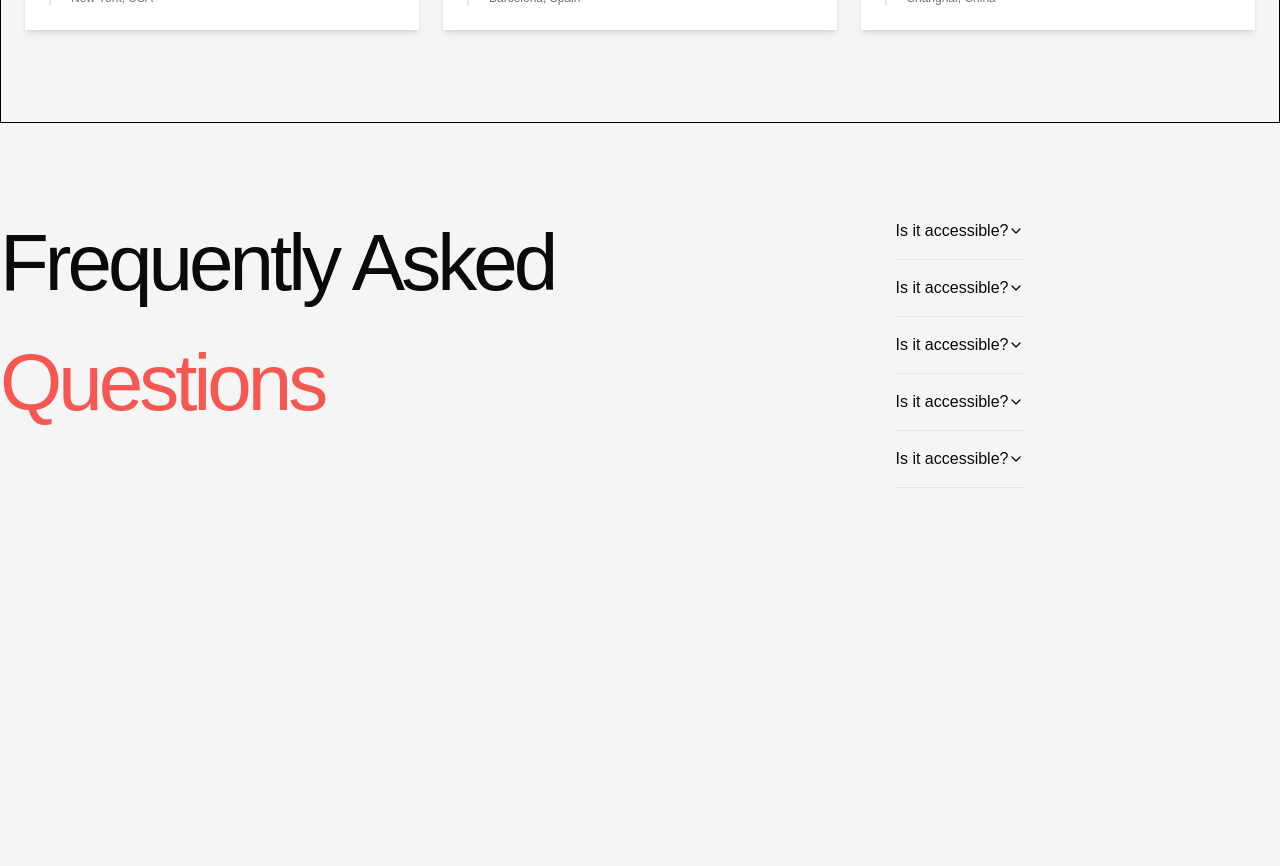
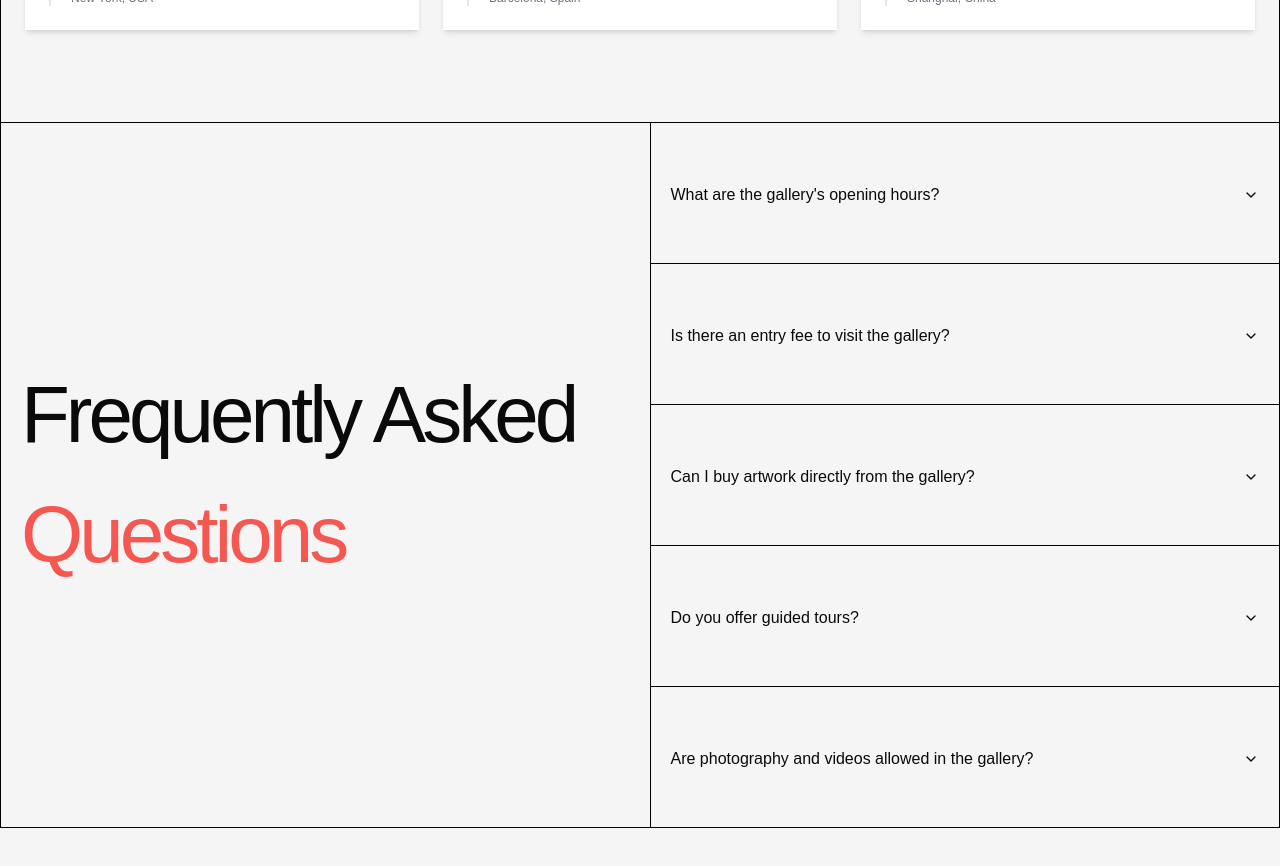
Before and after one commit to Nixk25/gallery, a Next.js app: page / in a window 1280 px wide. Shown: the part 3400-4266 px from the top of the page. Before the commit the page ends 3888 px from the top, so only its background shows below. Built offline with nearby package versions, Linux system fonts and the light colour scheme.

Commit message:
faq dodelani i respo

```diff
--- a/app/constants.ts
+++ b/app/constants.ts
@@ -121,3 +121,31 @@ export const TESTIMONIALS = [
     location: "Stockholm, Sweden",
   },
 ];
+
+export const faq = [
+  {
+    question: "What are the gallery's opening hours?",
+    answer:
+      "Our gallery is open from 10 AM to 6 PM, Monday to Saturday. We are closed on Sundays and public holidays.",
+  },
+  {
+    question: "Is there an entry fee to visit the gallery?",
+    answer:
+      "Yes, the entry fee is $10 for adults, $5 for students and seniors, and free for children under 12.",
+  },
+  {
+    question: "Can I buy artwork directly from the gallery?",
+    answer:
+      "Yes, many of the artworks on display are available for purchase. You can inquire with our staff during your visit or browse the 'Exhibitions' section on our website for more details.",
+  },
+  {
+    question: "Do you offer guided tours?",
+    answer:
+      "We offer guided tours for groups of 5 or more people. Please contact us in advance to schedule your tour.",
+  },
+  {
+    question: "Are photography and videos allowed in the gallery?",
+    answer:
+      "Photography is allowed, but please refrain from using flash. Videography is prohibited unless you have prior permission from the gallery.",
+  },
+];
--- a/app/page.tsx
+++ b/app/page.tsx
@@ -4,7 +4,7 @@ import Hero from "@/components/Hero";
 import Marquee from "@/components/Marquee";
 import SneakPeak from "@/components/SneakPeak/SneakPeak";
 import UpcomingEvents from "@/components/Events/UpcomingEvents";
-import Faq from "@/components/Faq";
+import Faq from "@/components/Faq/Faq";
 
 export default function Home() {
   return (
--- a/components/Faq.tsx
+++ /dev/null
@@ -1,59 +0,0 @@
-import React from "react";
-import {
-  Accordion,
-  AccordionContent,
-  AccordionItem,
-  AccordionTrigger,
-} from "@/components/ui/accordion";
-
-const Faq = () => {
-  return (
-    <section>
-      <div className="container">
-        <div className="flex">
-          <h2 className="capitalize subheading tracking-tighter flex-1">
-            Frequently asked <span className="text-primary">Questions</span>
-          </h2>
-          <Accordion
-            type="single"
-            collapsible
-            className="flex justify-center items-center flex-col w-full flex-1"
-          >
-            <AccordionItem value="item-1">
-              <AccordionTrigger>Is it accessible?</AccordionTrigger>
-              <AccordionContent>
-                Yes. It adheres to the WAI-ARIA design pattern.
-              </AccordionContent>
-            </AccordionItem>
-            <AccordionItem value="item-2">
-              <AccordionTrigger>Is it accessible?</AccordionTrigger>
-              <AccordionContent>
-                Yes. It adheres to the WAI-ARIA design pattern.
-              </AccordionContent>
-            </AccordionItem>
-            <AccordionItem value="item-3">
-              <AccordionTrigger>Is it accessible?</AccordionTrigger>
-              <AccordionContent>
-                Yes. It adheres to the WAI-ARIA design pattern.
-              </AccordionContent>
-            </AccordionItem>
-            <AccordionItem value="item-1">
-              <AccordionTrigger>Is it accessible?</AccordionTrigger>
-              <AccordionContent>
-                Yes. It adheres to the WAI-ARIA design pattern.
-              </AccordionContent>
-            </AccordionItem>
-            <AccordionItem value="item-1">
-              <AccordionTrigger>Is it accessible?</AccordionTrigger>
-              <AccordionContent>
-                Yes. It adheres to the WAI-ARIA design pattern.
-              </AccordionContent>
-            </AccordionItem>
-          </Accordion>
-        </div>
-      </div>
-    </section>
-  );
-};
-
-export default Faq;
--- /dev/null
+++ b/components/Faq/Faq.tsx
@@ -0,0 +1,18 @@
+import React from "react";
+import FaqAccordion from "./FaqAccordion";
+
+const Faq = () => {
+  return (
+    <section className="flex justify-center items-center border border-t-0 border-black mb-10">
+      <div className="flex w-full flex-col md:flex-row">
+        <h2 className="capitalize flex justify-center items-center md:items-start pt-5 md:pt-0 flex-col  subheading tracking-tighter flex-1 border-r border-black pl-5">
+          Frequently asked <br />{" "}
+          <span className="text-primary">Questions</span>
+        </h2>
+        <FaqAccordion />
+      </div>
+    </section>
+  );
+};
+
+export default Faq;
--- /dev/null
+++ b/components/Faq/FaqAccordion.tsx
@@ -0,0 +1,19 @@
+import React from "react";
+import { Accordion } from "@/components/ui/accordion";
+import { faq } from "@/app/constants";
+import FaqItem from "./FaqItem";
+const FaqAccordion = () => {
+  return (
+    <Accordion
+      type="multiple"
+      collapsible
+      className="w-full flex flex-1 flex-col"
+    >
+      {faq.map((item, i) => (
+        <FaqItem item={item} key={i} />
+      ))}
+    </Accordion>
+  );
+};
+
+export default FaqAccordion;
--- /dev/null
+++ b/components/Faq/FaqItem.tsx
@@ -0,0 +1,31 @@
+import React from "react";
+import {
+  AccordionContent,
+  AccordionItem,
+  AccordionTrigger,
+} from "@/components/ui/accordion";
+
+type FaqItemProps = {
+  item: {
+    question: string;
+    answer: string;
+  };
+};
+
+const FaqItem = ({ item }: FaqItemProps) => {
+  return (
+    <AccordionItem
+      value={item.question}
+      className="flex flex-1 py-10  flex-col data-[state=open]:bg-black data-[state=open]:text-white border-b border-black last:border-b-0  "
+    >
+      <AccordionTrigger className="px-5 text-start pt-5">
+        {item.question}
+      </AccordionTrigger>
+      <AccordionContent className="px-5 text-gray-400">
+        {item.answer}
+      </AccordionContent>
+    </AccordionItem>
+  );
+};
+
+export default FaqItem;
--- a/components/Testimonials/Testimonials.tsx
+++ b/components/Testimonials/Testimonials.tsx
@@ -3,7 +3,7 @@ import TestimonialCarousel from "./TestimonialCarousel";
 
 const Testimonials = () => {
   return (
-    <section className=" flex justify-center items-center  mb-20">
+    <section className=" flex justify-center items-center ">
       <div className="w-full relative border  md:pb-10 pb-20 border-black ">
         <div className="w-full border-b border-black">
           <h2 className="subheading  border-black border-r w-max p-5 ">
--- a/components/ui/accordion.tsx
+++ b/components/ui/accordion.tsx
@@ -1,12 +1,12 @@
-"use client"
+"use client";
 
-import * as React from "react"
-import * as AccordionPrimitive from "@radix-ui/react-accordion"
-import { ChevronDown } from "lucide-react"
+import * as React from "react";
+import * as AccordionPrimitive from "@radix-ui/react-accordion";
+import { ChevronDown } from "lucide-react";
 
-import { cn } from "@/lib/utils"
+import { cn } from "@/lib/utils";
 
-const Accordion = AccordionPrimitive.Root
+const Accordion = AccordionPrimitive.Root;
 
 const AccordionItem = React.forwardRef<
   React.ElementRef<typeof AccordionPrimitive.Item>,
@@ -17,28 +17,28 @@ const AccordionItem = React.forwardRef<
     className={cn("border-b", className)}
     {...props}
   />
-))
-AccordionItem.displayName = "AccordionItem"
+));
+AccordionItem.displayName = "AccordionItem";
 
 const AccordionTrigger = React.forwardRef<
   React.ElementRef<typeof AccordionPrimitive.Trigger>,
   React.ComponentPropsWithoutRef<typeof AccordionPrimitive.Trigger>
 >(({ className, children, ...props }, ref) => (
-  <AccordionPrimitive.Header className="flex">
+  <AccordionPrimitive.Header className="flex justify-between">
     <AccordionPrimitive.Trigger
       ref={ref}
       className={cn(
-        "flex flex-1 items-center justify-between py-4 font-medium transition-all hover:underline [&[data-state=open]>svg]:rotate-180",
+        "flex flex-1 items-center justify-between py-4 font-medium transition-all  [&[data-state=open]>svg]:rotate-180  w-full",
         className
       )}
       {...props}
     >
       {children}
-      <ChevronDown className="h-4 w-4 shrink-0 transition-transform duration-200" />
+      <ChevronDown className="h-4 w-4 justify-end flex shrink-0 transition-transform duration-200" />
     </AccordionPrimitive.Trigger>
   </AccordionPrimitive.Header>
-))
-AccordionTrigger.displayName = AccordionPrimitive.Trigger.displayName
+));
+AccordionTrigger.displayName = AccordionPrimitive.Trigger.displayName;
 
 const AccordionContent = React.forwardRef<
   React.ElementRef<typeof AccordionPrimitive.Content>,
@@ -46,13 +46,13 @@ const AccordionContent = React.forwardRef<
 >(({ className, children, ...props }, ref) => (
   <AccordionPrimitive.Content
     ref={ref}
-    className="overflow-hidden text-sm transition-all data-[state=closed]:animate-accordion-up data-[state=open]:animate-accordion-down"
+    className="overflow-hidden text-sm transition-all data-[state=closed]:animate-accordion-up data-[state=open]:animate-accordion-down "
     {...props}
   >
     <div className={cn("pb-4 pt-0", className)}>{children}</div>
   </AccordionPrimitive.Content>
-))
+));
 
-AccordionContent.displayName = AccordionPrimitive.Content.displayName
+AccordionContent.displayName = AccordionPrimitive.Content.displayName;
 
-export { Accordion, AccordionItem, AccordionTrigger, AccordionContent }
+export { Accordion, AccordionItem, AccordionTrigger, AccordionContent };
```
Also changed, not shown: 1 other file (tests, documents, lock files or other folders).
